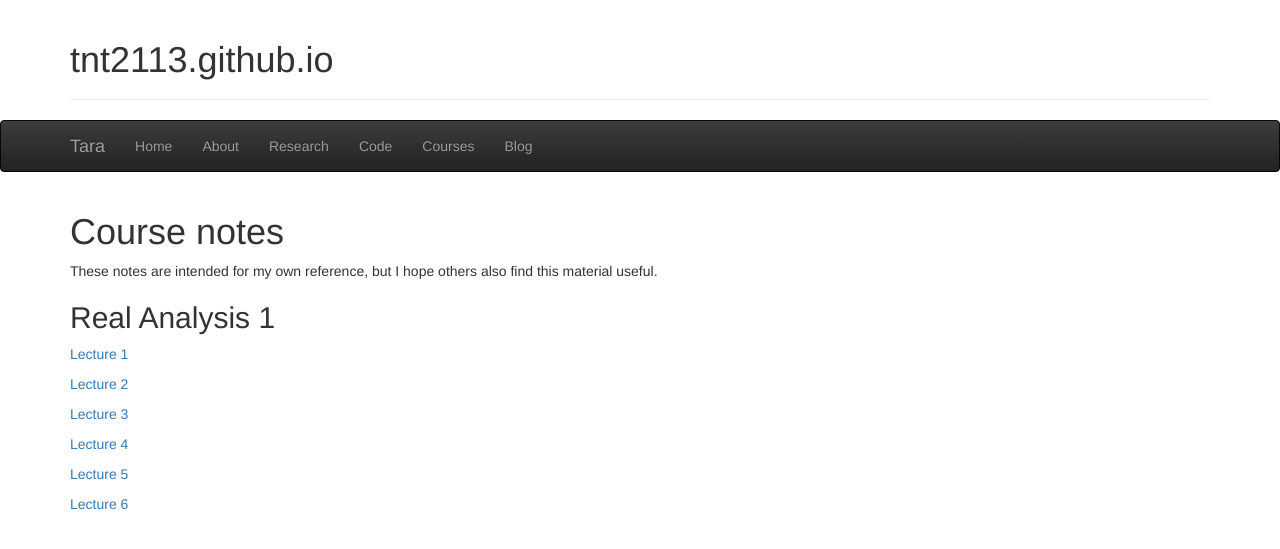
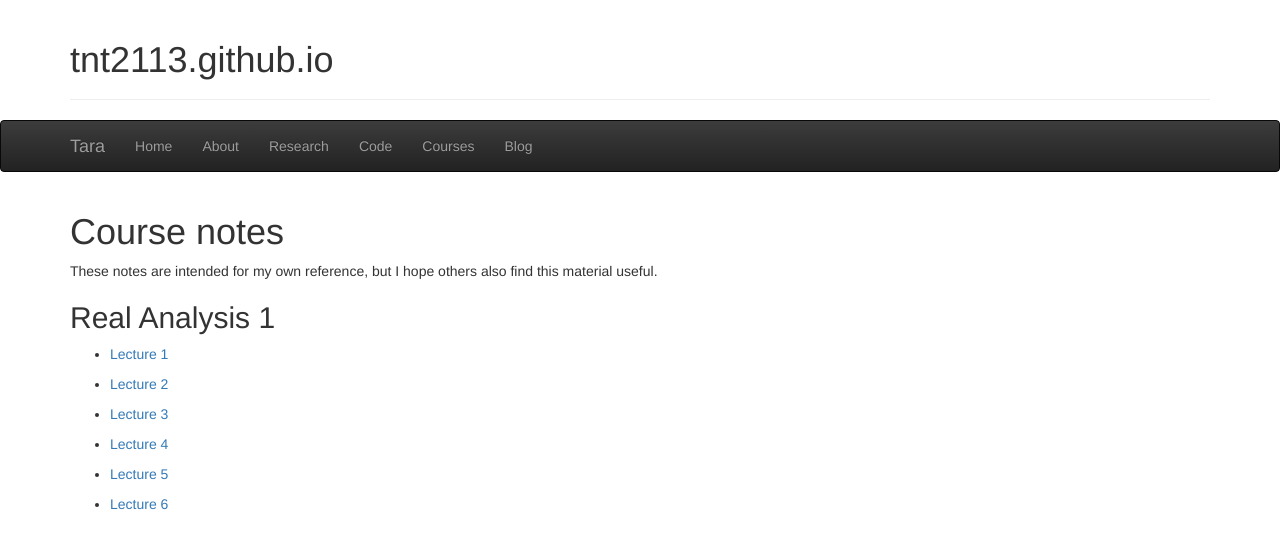
Before and after one commit to tnt2113/tnt2113.github.io, a Jekyll site: the page courses/index.html, which Jekyll copies as it is, in a window 1280 px wide. Shown: the top 549 px of the page. Built offline with Jekyll 4.4.1, drawn with Linux system fonts in a browser that asks for light colours.

Commit message:
bullet points

```diff
--- a/courses/index.html
+++ b/courses/index.html
@@ -79,11 +79,13 @@ jQuery(document).ready(function($) {
   <h1 class="post-title">Course notes</h1>
   <p class="post-title">These notes are intended for my own reference, but I hope others also find this material useful. </p>
   <h2 class="post-title">Real Analysis 1</h2>
-    <p><a href="real_analysis_327_Lecture_1.html">Lecture 1</a></p>
-    <p><a href="real_analysis_327_Lecture_2.html">Lecture 2</a></p>
-    <p><a href="real_analysis_327_Lecture_3.html">Lecture 3</a></p>
-    <p><a href="real_analysis_327_Lecture_4.html">Lecture 4</a></p>
-    <p><a href="real_analysis_327_Lecture_5.html">Lecture 5</a></p>
-    <p><a href="real_analysis_327_Lecture_6.html">Lecture 6</a></p>
+  <ul>
+    <li><p><a href="real_analysis_327_Lecture_1.html">Lecture 1</a></p></li>
+    <li><p><a href="real_analysis_327_Lecture_2.html">Lecture 2</a></p></li>
+    <li><p><a href="real_analysis_327_Lecture_3.html">Lecture 3</a></p></li>
+    <li><p><a href="real_analysis_327_Lecture_4.html">Lecture 4</a></p></li>
+    <li><p><a href="real_analysis_327_Lecture_5.html">Lecture 5</a></p></li>
+    <li><p><a href="real_analysis_327_Lecture_6.html">Lecture 6</a></p></li>
+  </ul>
 </body>
 </html>
```
